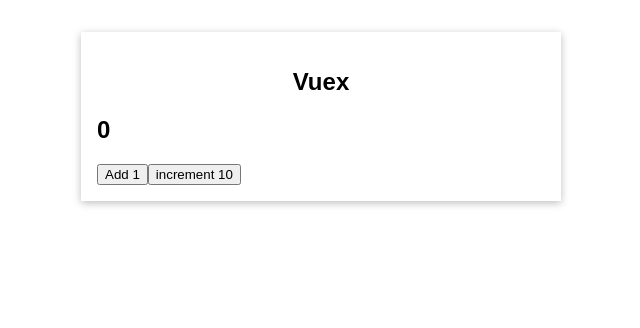
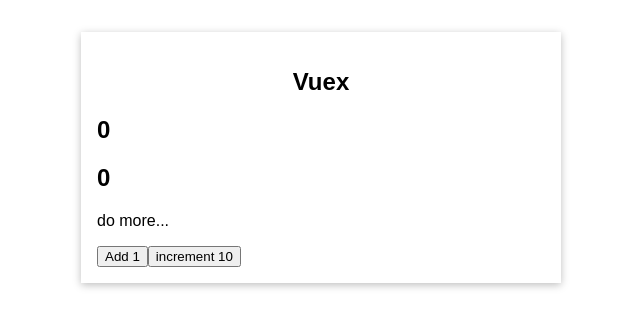
Before and after one commit to motifaithed/vue-vuex, a Vue app: page / in a window 1280 px wide. Shown: the top 328 px of the page, without its empty margins (319-959 px from the left). Built offline with nearby package versions, Linux system fonts and the light colour scheme.

Commit message:
007 Introducing Getters - A Better Way Of Getting Data

```diff
--- a/src/App.vue
+++ b/src/App.vue
@@ -1,6 +1,7 @@
 <template>
   <base-container title="Vuex">
   <the-counter></the-counter>
+  <favorite-value></favorite-value>
   <button @click="incrementCounter">Add 1</button>
   <change-counter></change-counter>
   </base-container>
@@ -10,11 +11,13 @@
 import BaseContainer from './components/BaseContainer.vue';
 import TheCounter from './components/TheCounter.vue';
 import ChangeCounter from './components/ChangeCounter.vue';
+import FavoriteValue from './components/FavoriteValue.vue';
 export default {
   components: {
     BaseContainer,
     TheCounter,
-    ChangeCounter
+    ChangeCounter,
+    FavoriteValue
   },
   methods:{
     incrementCounter(){
--- /dev/null
+++ b/src/components/FavoriteValue.vue
@@ -0,0 +1,14 @@
+<template>
+     <h2>{{ checkCounter }}</h2>
+     <p>do more...</p>
+</template>
+
+<script>
+  export default {
+      computed:{
+          checkCounter(){
+              return this.$store.getters.normalizedCounter;
+          }
+      }
+  }
+</script>
--- a/src/components/TheCounter.vue
+++ b/src/components/TheCounter.vue
@@ -1,12 +1,12 @@
 <template>
-      <h2>{{ counter }}</h2>
+      <h2>{{ checkCounter }}</h2>
 </template>
 
 <script>
     export default {
         computed:{
-            counter(){
-                return this.$store.state.counter;
+            checkCounter(){
+                return this.$store.getters.finalCounter;
             }
         }
     }
--- a/src/main.js
+++ b/src/main.js
@@ -18,6 +18,18 @@
         increase(state, payload){
             state.counter = state.counter + payload.value;
         }
+    },
+    getters:{
+        finalCounter(state){
+           return state.counter * 10;
+        },
+        normalizedCounter(_,getters){
+            const value = getters.finalCounter;
+            if(value >= 100){
+                return 100;
+            }
+            return value;
+        }
     }
 })
 
```
